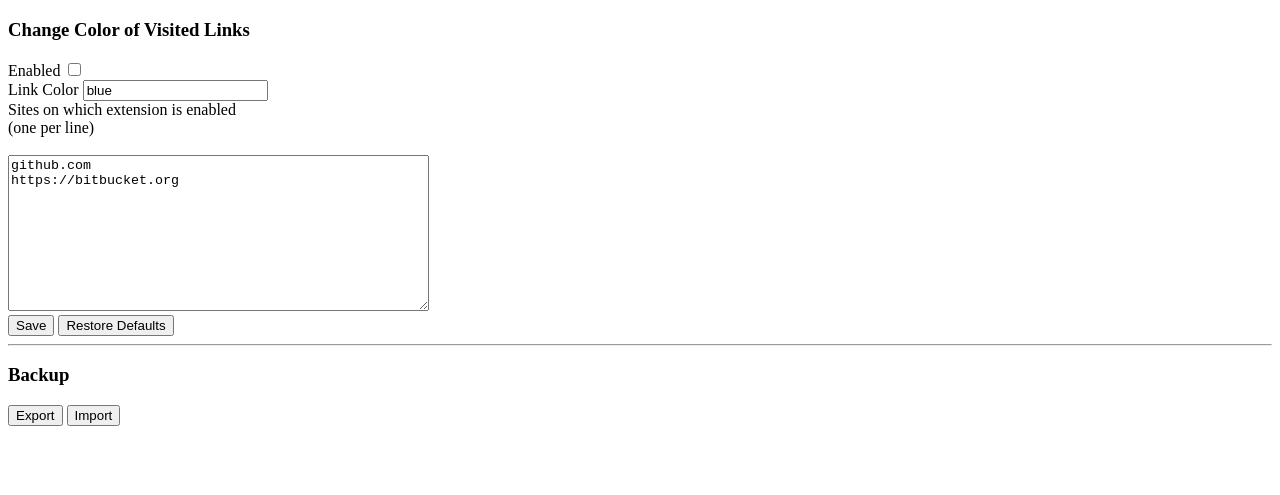
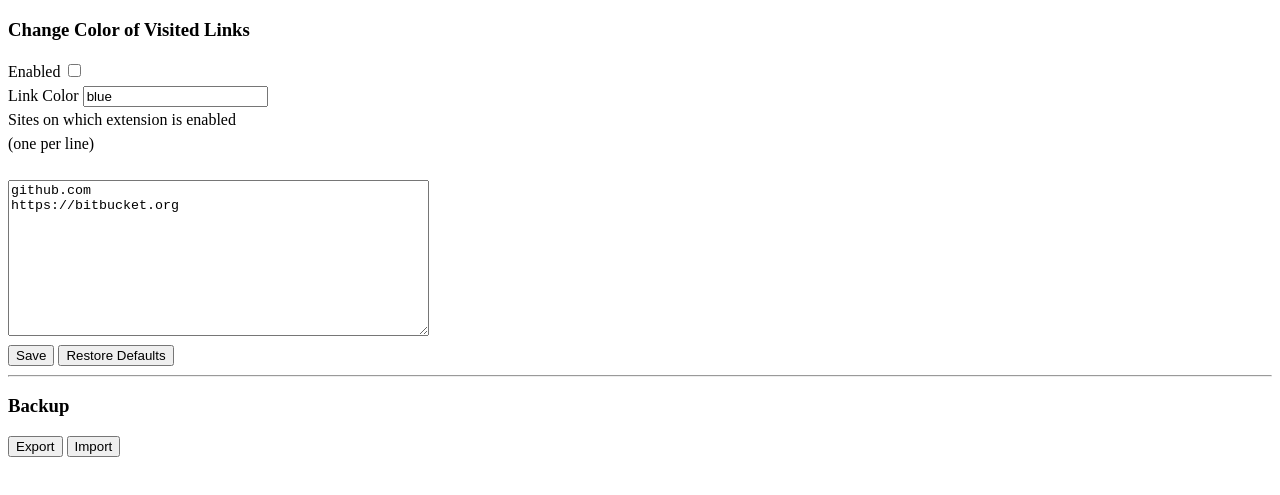
Before and after one commit to edoreld/mark-as-read, a browser extension: page markasread/options.html in a window 1280 px wide. Shown: the part 61-556 px from the top of the page. Drawn offline with Linux system fonts and the light colour scheme.

Commit message:
Change the line spacing

```diff
--- /dev/null
+++ b/markasread/options.css
@@ -0,0 +1,3 @@
+div {
+  line-height: 18pt;
+}
--- a/markasread/options.html
+++ b/markasread/options.html
@@ -2,6 +2,7 @@
 <html>
 	<head>
 		<title>Mark As Read</title>
+		<link rel="stylesheet" type="text/css" href="options.css">
 		<script src="options.js"></script>
 	</head>
 	<body>
```
